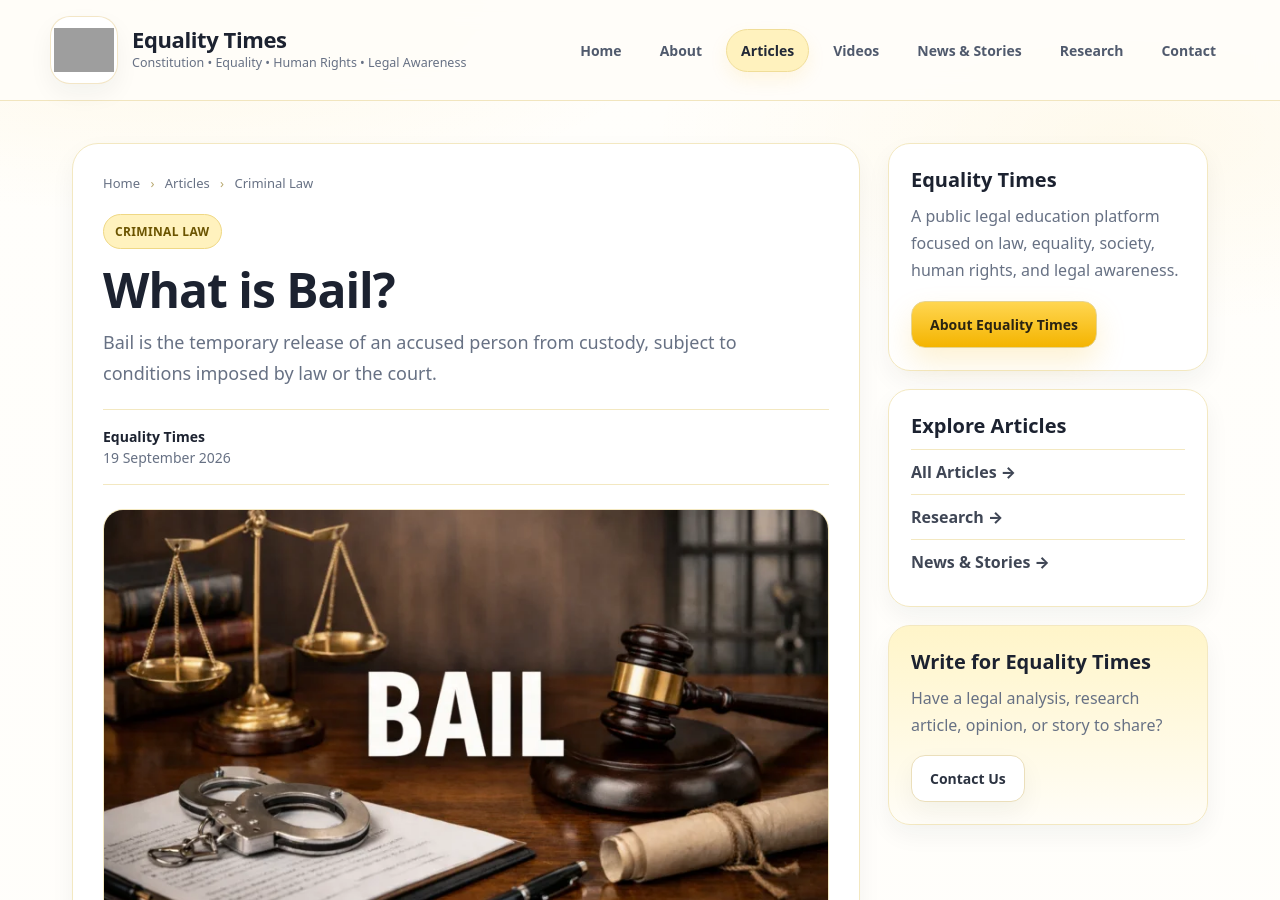
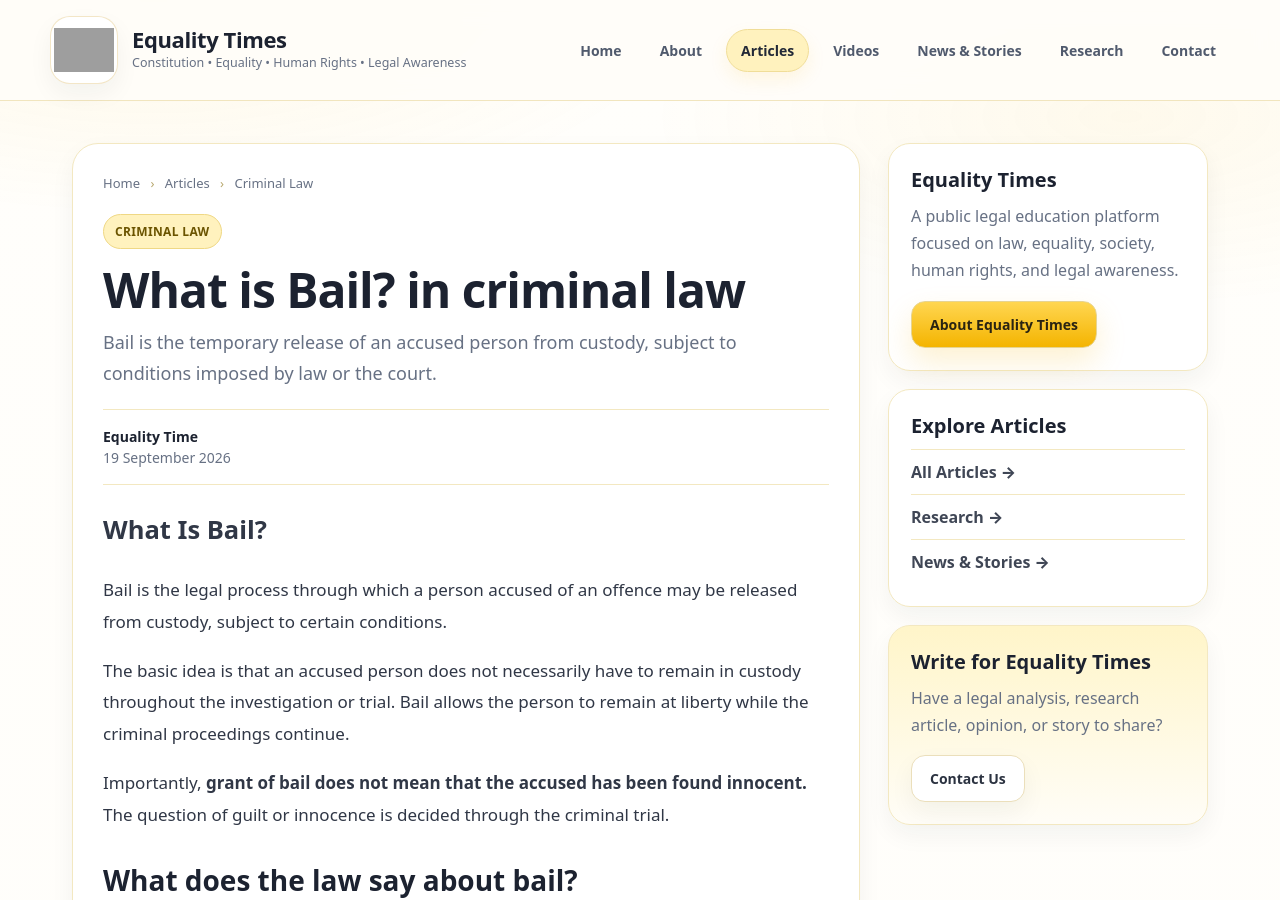
Before and after one commit to equalitytimes/equalitytimes-test, a Jekyll site: the page built from _posts/2026-09-19-what-is-bail.md, in a window 1280 px wide and 900 px high. Built offline with Jekyll 4.4.1, drawn with Linux system fonts in a browser that asks for light colours; grey boxes are pictures that could not be loaded.

Commit message:
Update article: articles

```diff
--- a/_posts/2026-09-19-what-is-bail.md
+++ b/_posts/2026-09-19-what-is-bail.md
@@ -1,12 +1,11 @@
 ---
 layout: article
-title: What is Bail?
-author: Equality Times
+title: What is Bail? in criminal law
+author: Equality Time
 date: 2026-09-19
 category: Criminal Law
 excerpt: Bail is the temporary release of an accused person from custody,
   subject to conditions imposed by law or the court.
-cover_image: /media/article-images/31c48b75-87ef-4015-b5d6-0edadc527674-800x470.webp
 tags:
   - BAIL
   - CRIME
```
